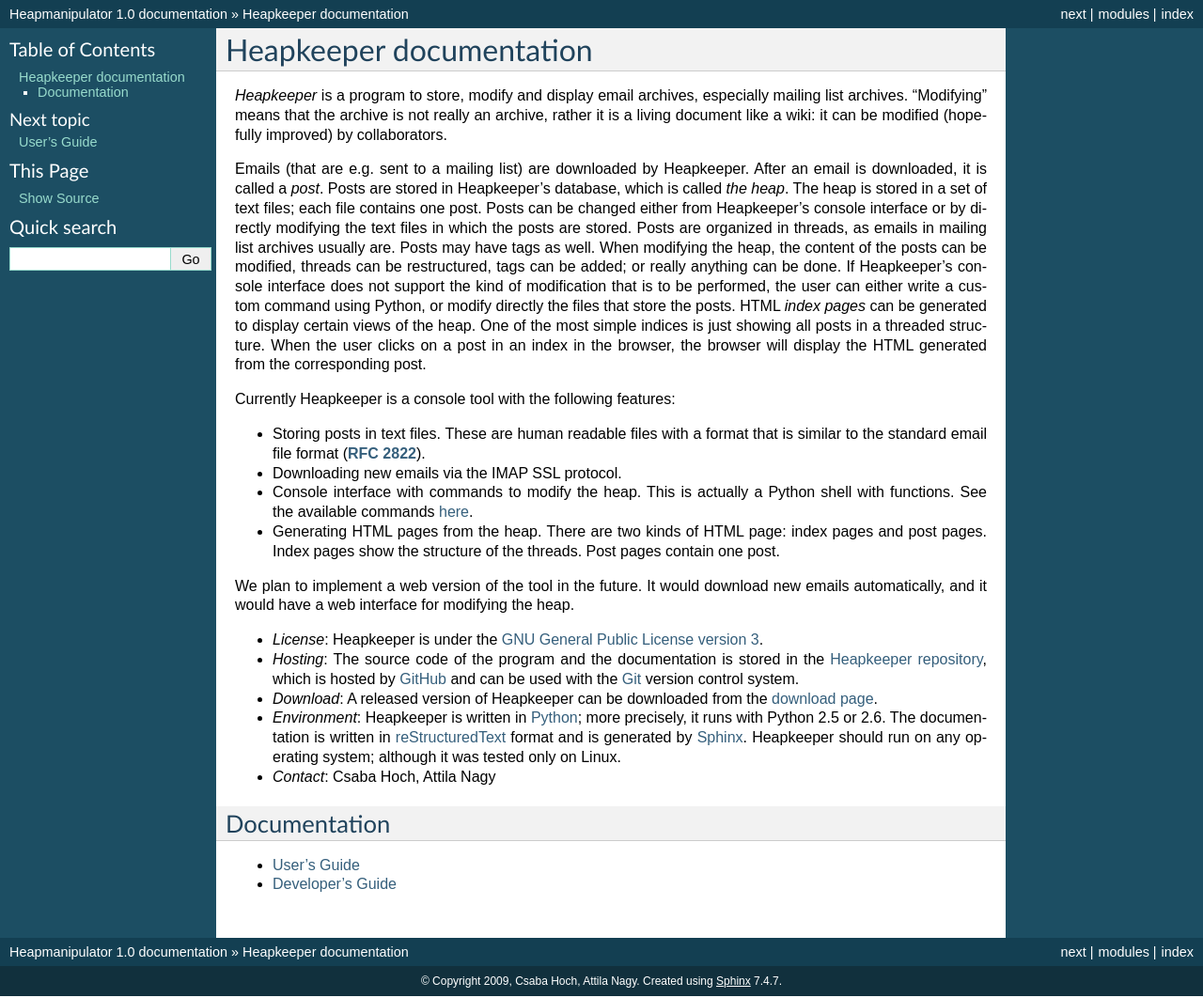
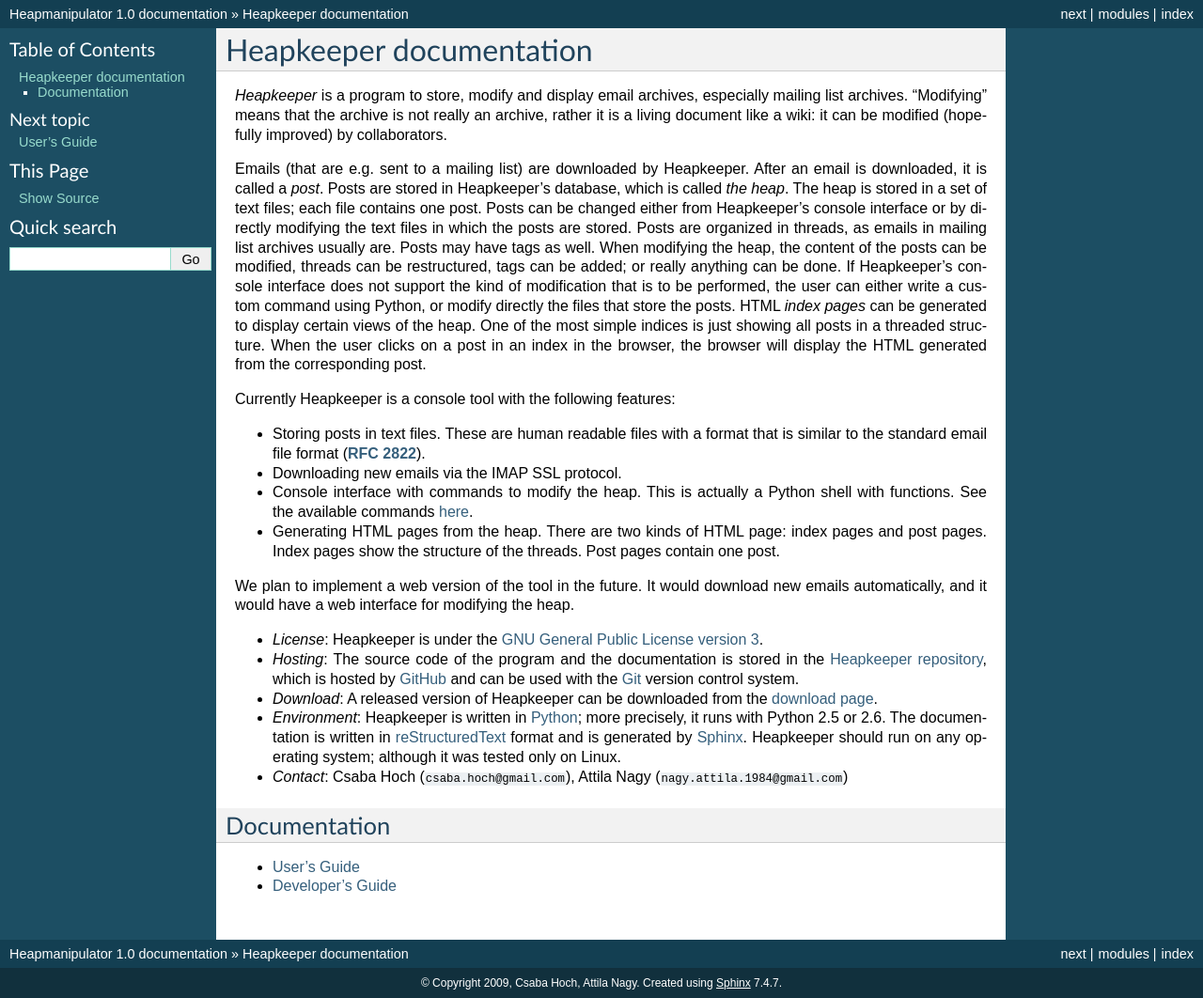
Before and after one commit to hcs42/heapkeeper-old, a Sphinx documentation site: the page built from doc/index.rst, in a window 1280 px wide. Shown: the whole page at 94% size. Built offline with Sphinx 7.4.7, drawn with Linux system fonts in a browser that asks for light colours.

```diff
--- a/doc/index.rst
+++ b/doc/index.rst
@@ -54,7 +54,9 @@ the heap.
   runs with Python 2.5 or 2.6. The documentation is written in
   reStructuredText_ format and is generated by Sphinx_. Heapkeeper
   should run on any operating system; although it was tested only on Linux.
-* *Contact*: Csaba Hoch, Attila Nagy
+* *Contact*:
+  Csaba Hoch (``csaba.hoch@gmail.com``),
+  Attila Nagy (``nagy.attila.1984@gmail.com``)
 
 .. _`GNU General Public License version 3`: http://gplv3.fsf.org/
 .. _`Git`: http://git-scm.com/
```
Also changed, not shown: 2 other files.
